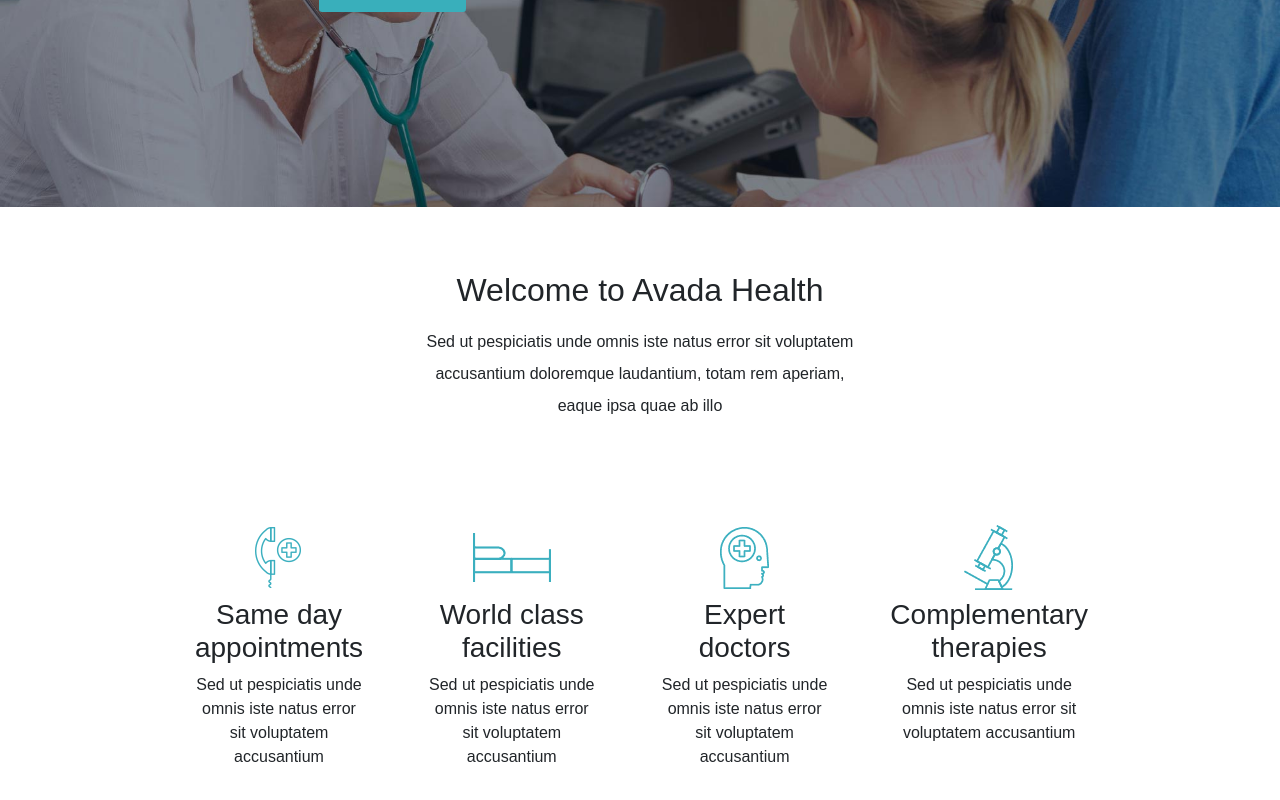
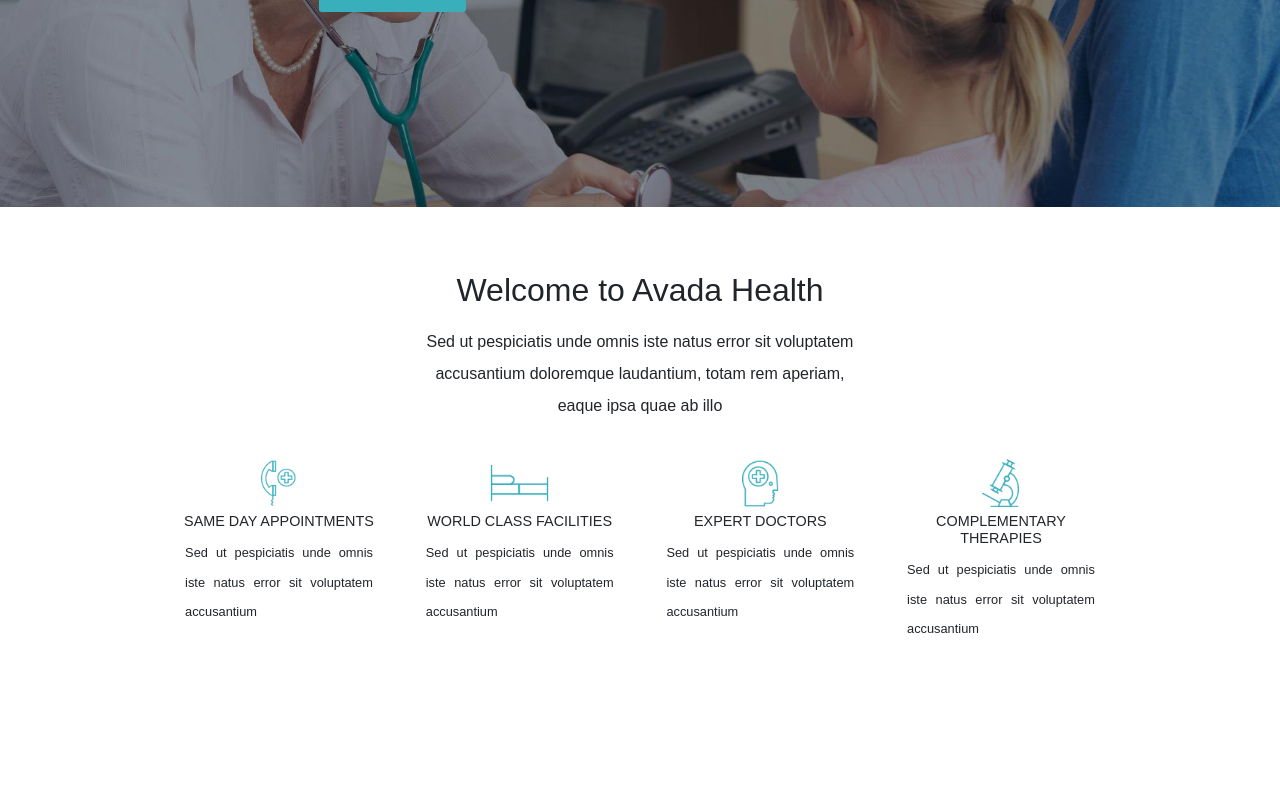
Before and after one commit to Daniele-Simonetti/proj-html-vuejs, a Vue app: page / in a window 1280 px wide. Shown: the part 352-1152 px from the top of the page. After the commit the page ends 1028 px from the top, so only its background shows below. Built offline with nearby package versions, Linux system fonts and the light colour scheme.

Commit message:
end box card

```diff
--- a/src/components/Main.vue
+++ b/src/components/Main.vue
@@ -43,7 +43,9 @@
             :src="require(`../assets/images/${info.icon}`)"
             :alt="info.title"
           >
-          <h3>{{ info.title }}</h3>
+          <h3 class="text-uppercase">
+            {{ info.title }}
+          </h3>
           <p>{{ info.text }}</p>
         </div>
       </div>
@@ -112,14 +114,26 @@ export default {
 }
 .box-cards {
   width: 70%;
-  margin: 5em auto;
+  margin: 1em auto;
   .cards {
     div {
-
+      padding: 0;
       flex-basis: calc((100% / 4) - 2em);
       text-align: center;
+      h3 {
+        font-size: 0.9em;
+      }
+      p {
+        text-align: justify;
+        line-height: 2.3em;
+        font-size: 0.8em;
+        padding: 0 0.4em;
+        word-spacing: 1px;
+      }
+      img {
+        width: 30%;
+      }
     }
   }
-
 }
 </style>
```
